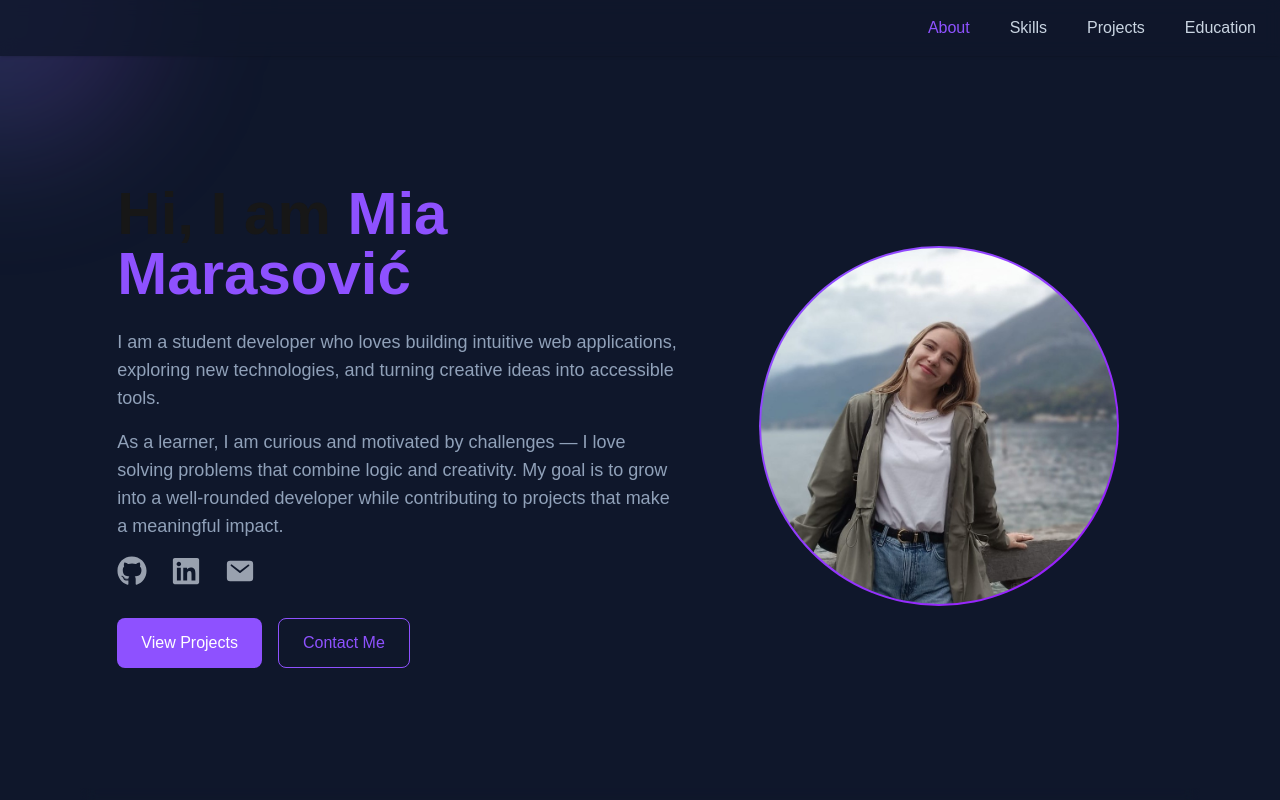
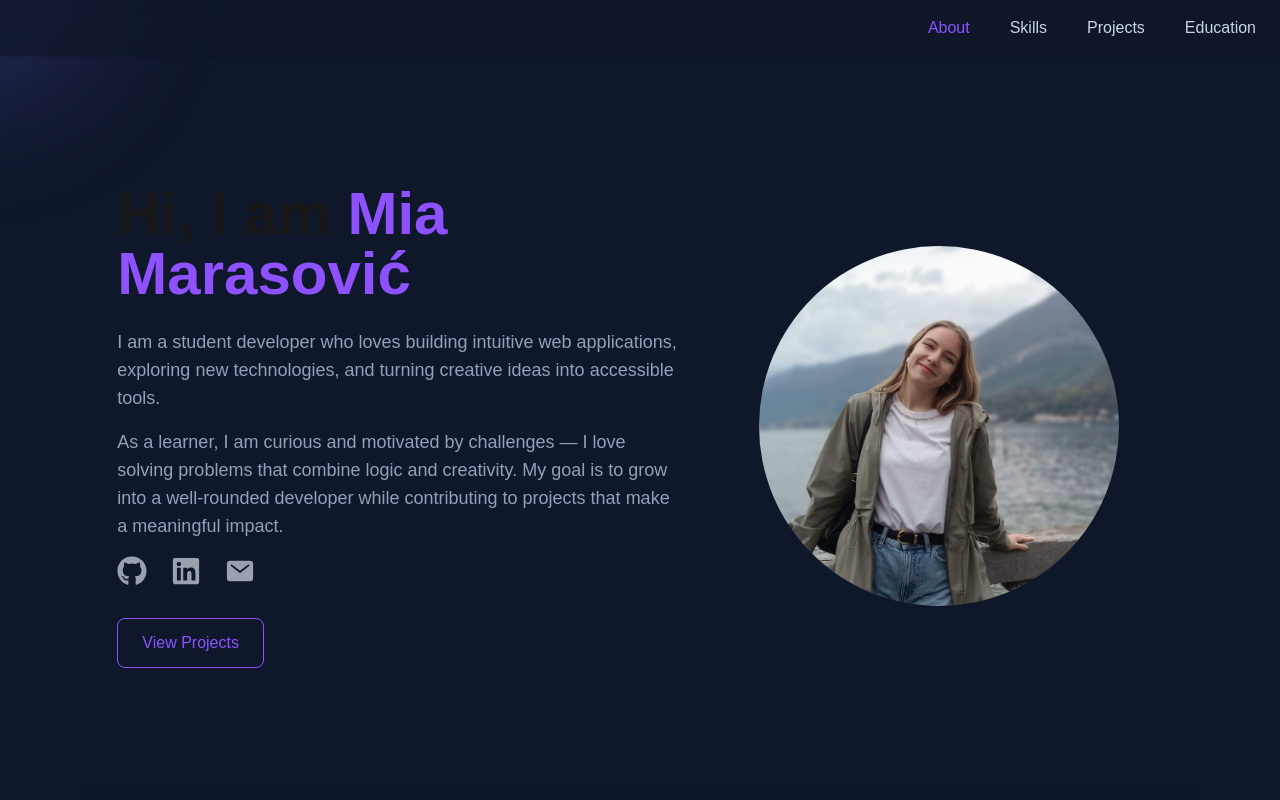
Before and after one commit to mmaras02/portfolio, a Next.js app: page / in a window 1280 px wide. Shown: the top 800 px of the page. Built offline with nearby package versions, Linux system fonts and the light colour scheme.

Commit message:
footer fixed and project scroll function

```diff
--- a/src/app/page.tsx
+++ b/src/app/page.tsx
@@ -28,7 +28,7 @@ export default function Home() {
     const observerOptions = {
       root: null,
       rootMargin: '0px',
-      threshold: 0.5,
+      threshold: 0.25,
     };
 
     const observer = new IntersectionObserver((entries) => {
@@ -63,13 +63,13 @@ export default function Home() {
     <div className="min-h-screen bg-slate-900 overflow-hidden relative">
 
       <div
-        className="fixed pointer-events-none z-10 rounded-full bg-gradient-to-r from-blue-400/20 to-purple-500/20 blur-3xl"
+        className="fixed pointer-events-none z-10 rounded-full bg-gradient-to-r from-blue-400/20 to-violet-500/20 blur-3xl"
         style={{
-          width: '300px',
-          height: '300px',
+          width: '250px',
+          height: '250px',
           left: mousePosition.x - 150,
           top: mousePosition.y - 150,
-          transition: 'left 0.1s ease-out, top 0.1s ease-out',
+          transition: 'left ease-out, top ease-out',
           zIndex: 10,
         }}
       />
@@ -81,7 +81,8 @@ export default function Home() {
         setMenuOpen={setMenuOpen}
       />
 
-      <About sectionsRef={sectionsRef} />
+      <About sectionsRef={sectionsRef}
+        scrollToSection={scrollToSection} />
       <TechStack sectionsRef={sectionsRef} />
       <Projects sectionsRef={sectionsRef} />
       <Education sectionsRef={sectionsRef} />
--- a/src/components/About.tsx
+++ b/src/components/About.tsx
@@ -4,9 +4,10 @@ import { IoMail } from "react-icons/io5";
 
 type AboutProps = {
     sectionsRef: React.RefObject<{ [key: string]: HTMLElement | null }>;
+    scrollToSection: (sectionId: string) => void;
 };
 
-export const About = ({ sectionsRef }: AboutProps) => {
+export const About = ({ sectionsRef, scrollToSection }: AboutProps) => {
     return (
         <section
             id="about"
@@ -52,19 +53,20 @@ export const About = ({ sectionsRef }: AboutProps) => {
                         </a>
                     </div>
 
-                    <div className="flex space-x-4">
-                        <button className="px-6 py-3 bg-violet-500 text-white rounded-lg font-medium hover:bg-violet-800 transition-colors">
+                    <div className="flex space-x-4"
+                        onClick={() => scrollToSection('projects')}>
+                        <button className="px-6 py-3 border border-violet-500 text-violet-500 rounded-lg font-medium hover:bg-blue-50 transition-colors">
                             View Projects
                         </button>
-                        <button className="px-6 py-3 border border-violet-500 text-violet-500 rounded-lg font-medium hover:bg-blue-50 transition-colors">
+                        {/*<button className="px-6 py-3 border border-violet-500 text-violet-500 rounded-lg font-medium hover:bg-blue-50 transition-colors">
                             Contact Me
-                        </button>
+                        </button>*/}
                     </div>
                 </div>
 
                 <div className="md:w-2/5">
                     <div className="relative w-90 h-90 mx-auto animate-float">
-                        <div className="absolute inset-0 rounded-full bg-gradient-to-br from-violet-500 to-purple-600 p-0.5">
+                        <div className="absolute inset-0 rounded-full ">
                             <img
                                 src={user.image}
                                 alt={user.name}
--- a/src/components/Footer.tsx
+++ b/src/components/Footer.tsx
@@ -1,32 +1,9 @@
 export const Footer = () => {
     return (
-        <footer className="bg-gray-800 text-white py-12 relative z-20">
-            <div className="container mx-auto px-6">
-                <div className="flex flex-col md:flex-row justify-evenly items-center">
-                    <nav className="hidden md:flex space-x-10 justify-center">
-                        {['about', 'skills', 'projects', 'education'].map((item) => (
-                            <button
-                                key={item}
-                            >
-                                {item}
-                            </button>
-                        ))}
-                    </nav>
-                    <div className="flex space-x-4 mt-4 md:mt-0">
-                        {['github', 'twitter', 'linkedin'].map((social, index) => (
-                            <a
-                                key={index}
-                                href="#"
-                                className="w-8 h-8 rounded-full bg-gray-700 flex items-center justify-center hover:bg-blue-500 transition-colors"
-                            >
-                                <span className="text-sm font-bold">{social[0].toUpperCase()}</span>
-                            </a>
-                        ))}
-                    </div>
-                </div>
-                <div className="border-t border-gray-700 mt-8 pt-8 text-center text-gray-400">
-                    <p>© {new Date().getFullYear()} Mia Marasović. All rights reserved.</p>
-                </div>
+        <footer className="text-white py-10 relative z-20">
+
+            <div className="border-t border-gray-700 mt-8 pt-8 text-center text-gray-400">
+                <p>© {new Date().getFullYear()} Mia Marasović. All rights reserved.</p>
             </div>
         </footer>
     );
--- a/src/constants/projects.ts
+++ b/src/constants/projects.ts
@@ -41,7 +41,6 @@ export const projects = [
       'Follow/unfollow system',
       'Secure login and user management',
     ],
-    link: 'https://socialmedia-demo.com',
     github: 'https://github.com/yourusername/socialmedia',
   },
   {
```
